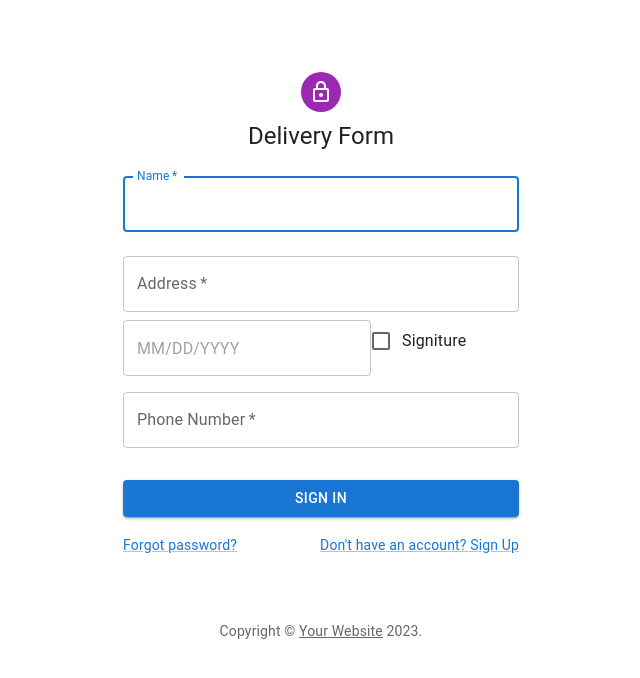
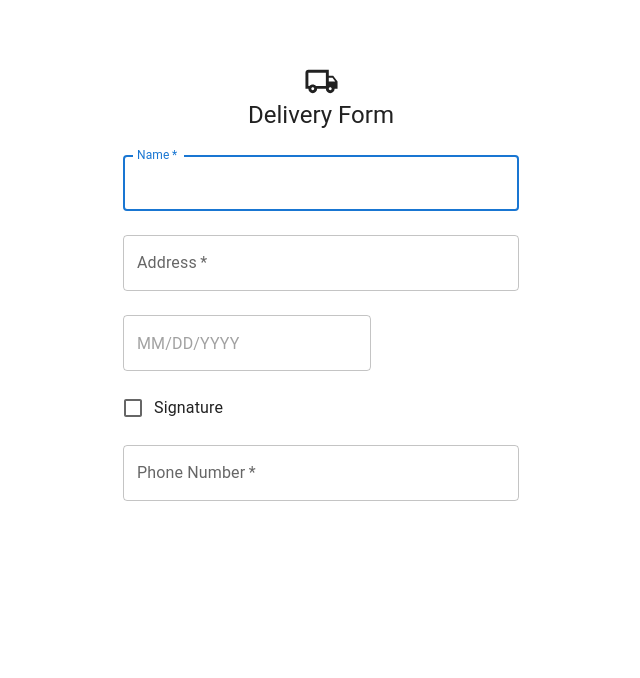
Before and after one commit to orshah/hwinputform, a React (Create React App) app: page / in a window 1280 px wide. Shown: the top 678 px of the page, without its empty margins (319-959 px from the left). Built offline with nearby package versions, Linux system fonts and the light colour scheme.

Commit message:
almost done

```diff
--- a/src/components/InputForm/InputForm.jsx
+++ b/src/components/InputForm/InputForm.jsx
@@ -1,39 +1,18 @@
 import "./inputForm.style.css";
 import * as React from "react";
 import Avatar from "@mui/material/Avatar";
-import Button from "@mui/material/Button";
 import CssBaseline from "@mui/material/CssBaseline";
 import TextField from "@mui/material/TextField";
 import FormControlLabel from "@mui/material/FormControlLabel";
 import Checkbox from "@mui/material/Checkbox";
-import Link from "@mui/material/Link";
-import Grid from "@mui/material/Grid";
 import Box from "@mui/material/Box";
-import LockOutlinedIcon from "@mui/icons-material/LockOutlined";
 import Typography from "@mui/material/Typography";
 import Container from "@mui/material/Container";
 import { createTheme, ThemeProvider } from "@mui/material/styles";
 import { AdapterDayjs } from "@mui/x-date-pickers/AdapterDayjs";
 import { LocalizationProvider } from "@mui/x-date-pickers";
 import { DatePicker } from "@mui/x-date-pickers/DatePicker";
-
-function Copyright(props) {
-  return (
-    <Typography
-      variant="body2"
-      color="text.secondary"
-      align="center"
-      {...props}
-    >
-      {"Copyright © "}
-      <Link color="inherit" href="https://mui.com/">
-        Your Website
-      </Link>{" "}
-      {new Date().getFullYear()}
-      {"."}
-    </Typography>
-  );
-}
+import LocalShippingOutlinedIcon from "@mui/icons-material/LocalShippingOutlined";
 
 const theme = createTheme();
 
@@ -59,9 +38,8 @@ export default function InputForm() {
             alignItems: "center",
           }}
         >
-          <Avatar sx={{ m: 1, bgcolor: "secondary.main" }}>
-            <LockOutlinedIcon />
-          </Avatar>
+          <LocalShippingOutlinedIcon fontSize="large" />
+
           <Typography component="h1" variant="h5">
             Delivery Form
           </Typography>
@@ -92,18 +70,13 @@ export default function InputForm() {
               autoComplete="address"
             />
             <LocalizationProvider dateAdapter={AdapterDayjs}>
-              <DatePicker />
+              <DatePicker sx={{ mt: 2 }} />
             </LocalizationProvider>
-
+            <br></br>
             <FormControlLabel
-              control={
-                <Checkbox
-                  value="remember"
-                  color="primary"
-                  className="checkbox"
-                />
-              }
-              label="Signiture"
+              sx={{ mt: 2 }}
+              control={<Checkbox value="remember" color="success" />}
+              label="Signature"
             />
             <TextField
               margin="normal"
@@ -115,29 +88,8 @@ export default function InputForm() {
               id="number"
               autoComplete="phone-number"
             />
-            <Button
-              type="submit"
-              fullWidth
-              variant="contained"
-              sx={{ mt: 3, mb: 2 }}
-            >
-              Sign In
-            </Button>
-            <Grid container>
-              <Grid item xs>
-                <Link href="#" variant="body2">
-                  Forgot password?
-                </Link>
-              </Grid>
-              <Grid item>
-                <Link href="#" variant="body2">
-                  {"Don't have an account? Sign Up"}
-                </Link>
-              </Grid>
-            </Grid>
           </Box>
         </Box>
-        <Copyright sx={{ mt: 8, mb: 4 }} />
       </Container>
     </ThemeProvider>
   );
```
